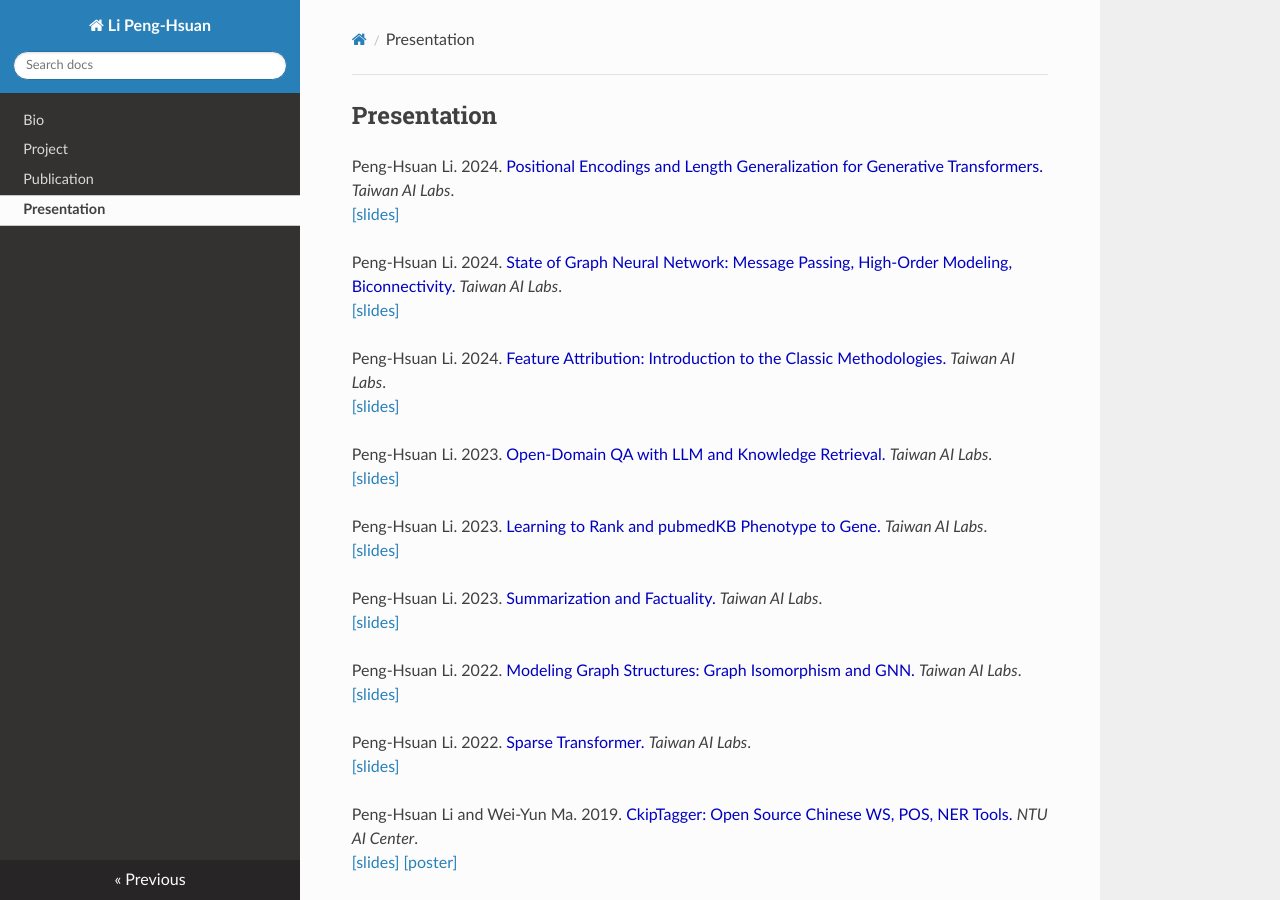
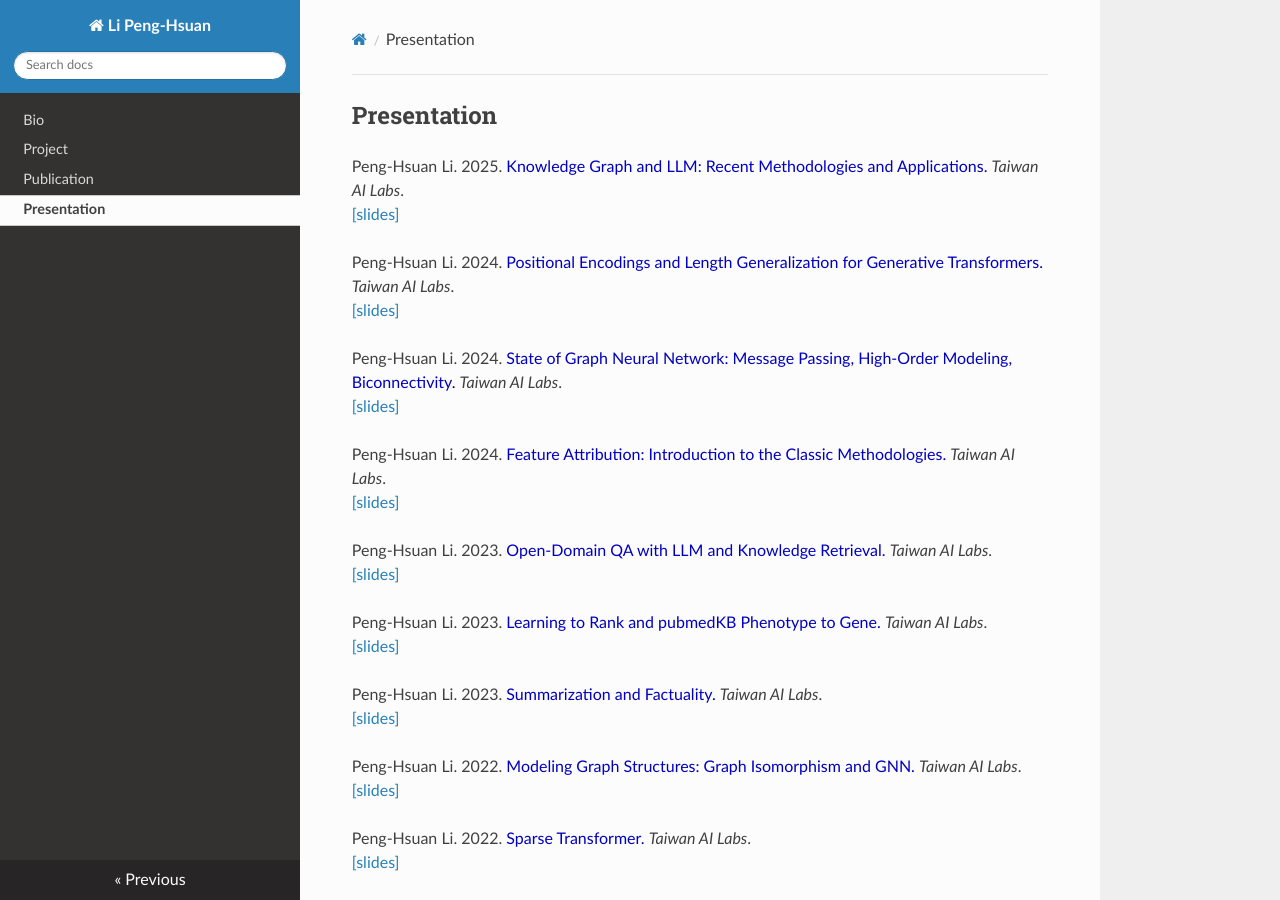
Before and after one commit to jacobvsdanniel/homepage, an MkDocs documentation site: the page built from docs/presentation.md, in a window 1280 px wide and 900 px high. Built offline with MkDocs 1.6.1, drawn with Linux system fonts in a browser that asks for light colours; nearby versions of some CDN libraries.

Commit message:
tech talk

```diff
--- a/docs/presentation.md
+++ b/docs/presentation.md
@@ -1,6 +1,9 @@
 <style>span{color: #0000C0;}</style>
 
 <h2>Presentation</h2>
+
+Peng-Hsuan Li. 2025. <span>Knowledge Graph and LLM: Recent Methodologies and Applications.</span> *Taiwan AI Labs*.<br />
+[[slides]](doc/2025-04-22_Knowledge_Graph_and_LLM.pdf)
 
 Peng-Hsuan Li. 2024. <span>Positional Encodings and Length Generalization for Generative Transformers.</span> *Taiwan AI Labs*.<br />
 [[slides]](doc/2024-11-22_Positional_Encodings_and_Length_Generalization.pdf)
```
Also changed, not shown: 1 other file.
